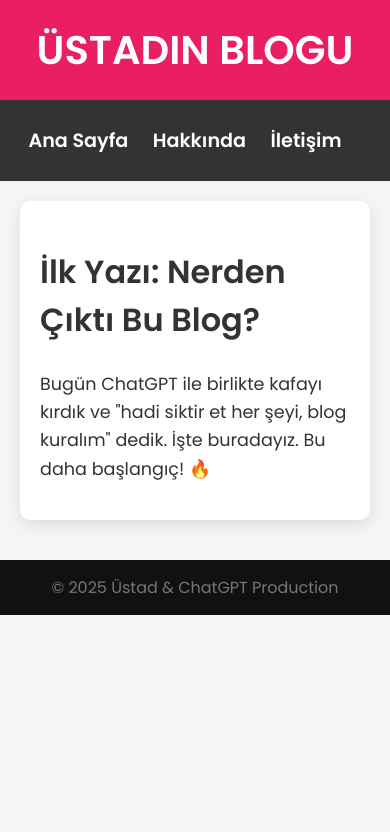
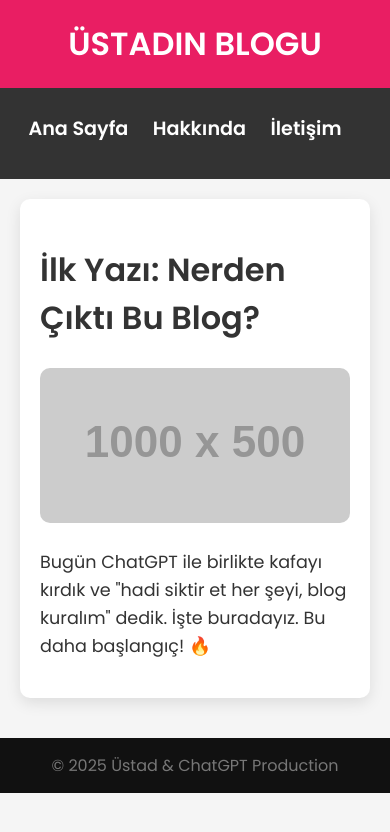
Before and after one commit to OnnhanMe/yalanhaber, a plain HTML site: page index.html in a window 390 px wide. Drawn offline with Linux system fonts and the light colour scheme; placeholder pictures from the web are drawn by us.

Commit message:
Add files via upload

```diff
--- a/index.html
+++ b/index.html
@@ -85,9 +85,25 @@
       text-align: center;
     }
 
+    /* Mobile Responsive */
+    @media screen and (max-width: 768px) {
+      nav ul {
+        text-align: center;
+        display: block;
+      }
+
+      nav ul li {
+        margin-bottom: 10px;
+      }
+
+      header {
+        font-size: 2em;
+      }
+    }
   </style>
 </head>
 <body>
+  <!-- Header ve Menü -->
   <header>
     ÜSTADIN BLOGU
   </header>
@@ -98,12 +114,15 @@
       <li><a href="#contact">İletişim</a></li>
     </ul>
   </nav>
+  <!-- Ana İçerik -->
   <div class="content">
     <article>
       <h2>İlk Yazı: Nerden Çıktı Bu Blog?</h2>
+      <img src="https://via.placeholder.com/1000x500" alt="Blog Başlık" style="width: 100%; height: auto; border-radius: 10px;">
       <p>Bugün ChatGPT ile birlikte kafayı kırdık ve "hadi siktir et her şeyi, blog kuralım" dedik. İşte buradayız. Bu daha başlangıç! 🔥</p>
     </article>
   </div>
+  <!-- Footer -->
   <footer>
     © 2025 Üstad & ChatGPT Production
   </footer>
```
